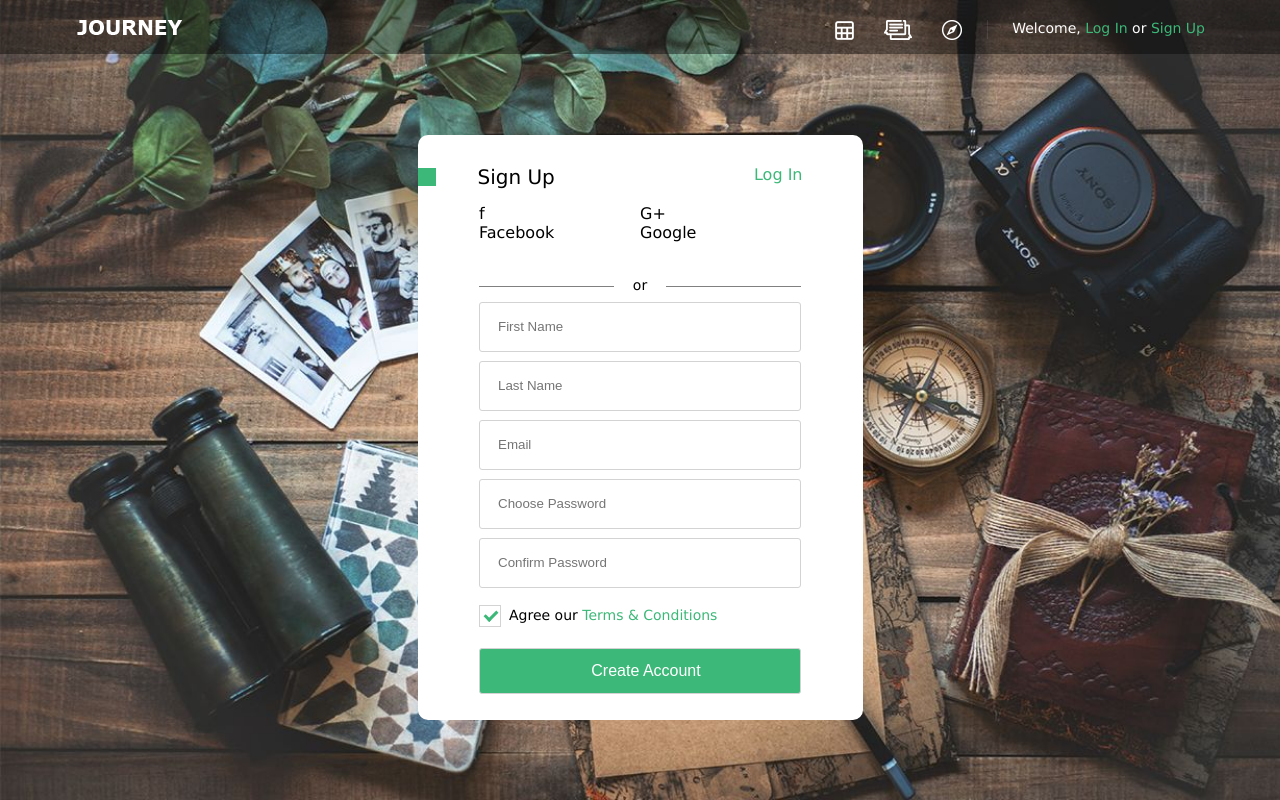
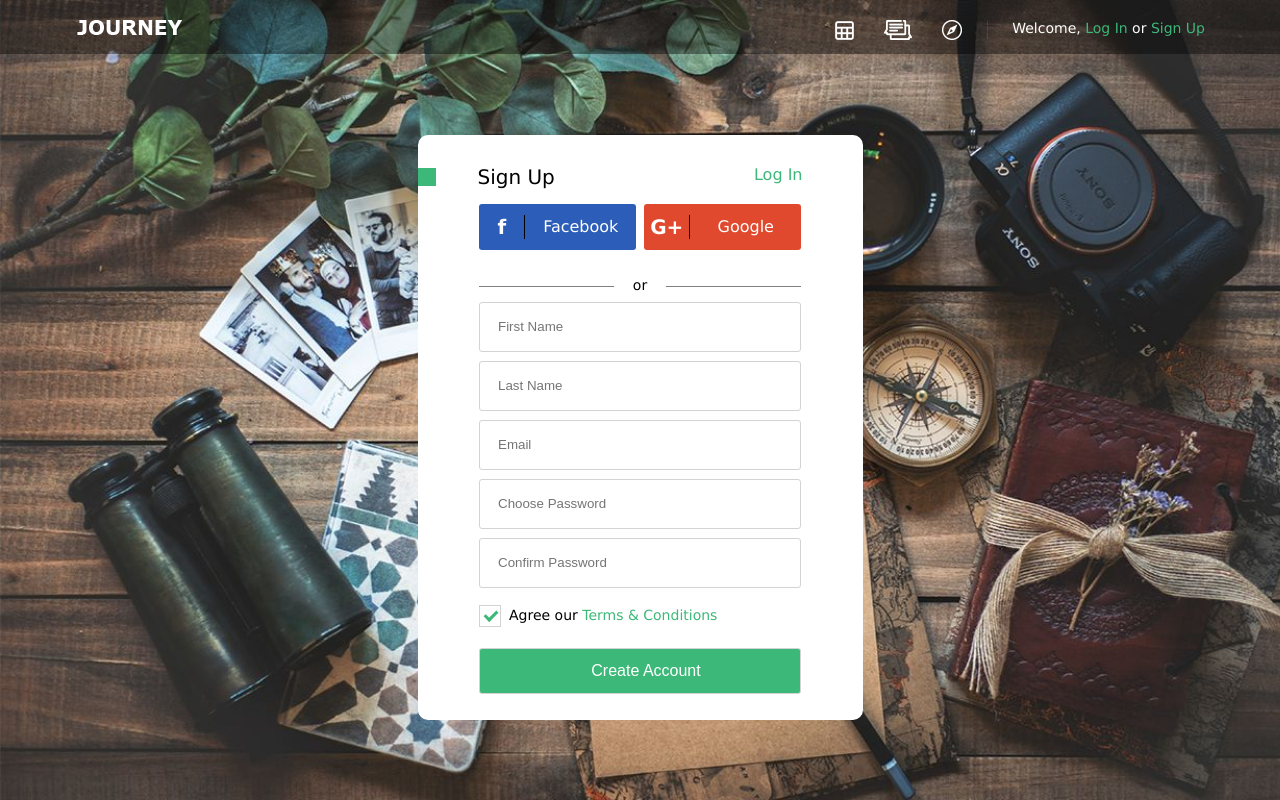
Before and after one commit to olegzip/frontend, a plain HTML site: page src/homework4/hw4.html in a window 1280 px wide. Drawn offline with Linux system fonts and the light colour scheme.

Commit message:
homeWork4 ready

```diff
--- a/src/homework4/css/style.css
+++ b/src/homework4/css/style.css
@@ -175,17 +175,61 @@ body {
     flex-wrap: wrap;
     justify-content: space-between;
 }
-
-.facebook-btn {
+.quick-login{
+    width: 322px;
+    display: flex;
+    justify-content: space-between;
+    align-items: center;
+    text-align: center;
+}
+.quick-login-btn {
     width: 157px;
     height: 46px;
     margin-top: 15px;
+    border-radius: 3px;
+    display: flex;
+    justify-content: space-around;
+    align-items: center;
+    text-align: center;
+    color: white;
+    background-color: grey;
 }
 
-.google-btn {
-    width: 157px;
-    height: 46px;
-    margin-top: 15px;
+.quick-login-btn:first-of-type{
+    background-color: rgb(44, 93, 185);
+}
+
+.quick-login-btn:first-of-type:hover {
+    background-color: rgb(38, 75, 150);
+}
+
+.quick-login-btn:last-of-type{
+    background-color: rgb(224, 73, 46);
+}
+
+.quick-login-btn:last-of-type:hover {
+    background-color: rgb(195, 65, 44);
+}
+
+
+.btn-logo{
+    border-right: 0.5px solid black;
+    width: 45px;
+    font-size: 20px;
+    font-weight: 700;
+}
+
+.btn-text{
+    font-size: 16px;
+    width: 110px;
+}
+
+.facebook-bgr{
+    rgb(44, 93, 185);
+}
+
+.google-bgr{
+    rgb(224, 73, 46);
 }
 
 .inside-form-main {
--- a/src/homework4/hw4.html
+++ b/src/homework4/hw4.html
@@ -36,14 +36,17 @@
                 <a href="#">Log In</a>
                 <!--<div class="clearfix"></div>-->
                 <div class="form-main">
-                    <div class="facebook-btn">
-                        <div>f</div>
-                        <div>Facebook</div>
+                    <div class="quick-login">
+                        <div class="quick-login-btn">
+                            <div class="btn-logo facebook-bgr">f</div>
+                            <div class="btn-text facebook-bgr">Facebook</div>
+                        </div>
+                        <div class="quick-login-btn">
+                            <div class="btn-logo google-bgr">G+</div>
+                            <div class="btn-text google-bgr">Google</div>
+                        </div>
                     </div>
-                    <div class="google-btn">
-                        <div>G+</div>
-                        <div>Google</div>
-                    </div>
+
                     <div class="line-under-form"></div>
                     <div class="inside-form-main">
                         <div class="line-above-form"></div>
```
